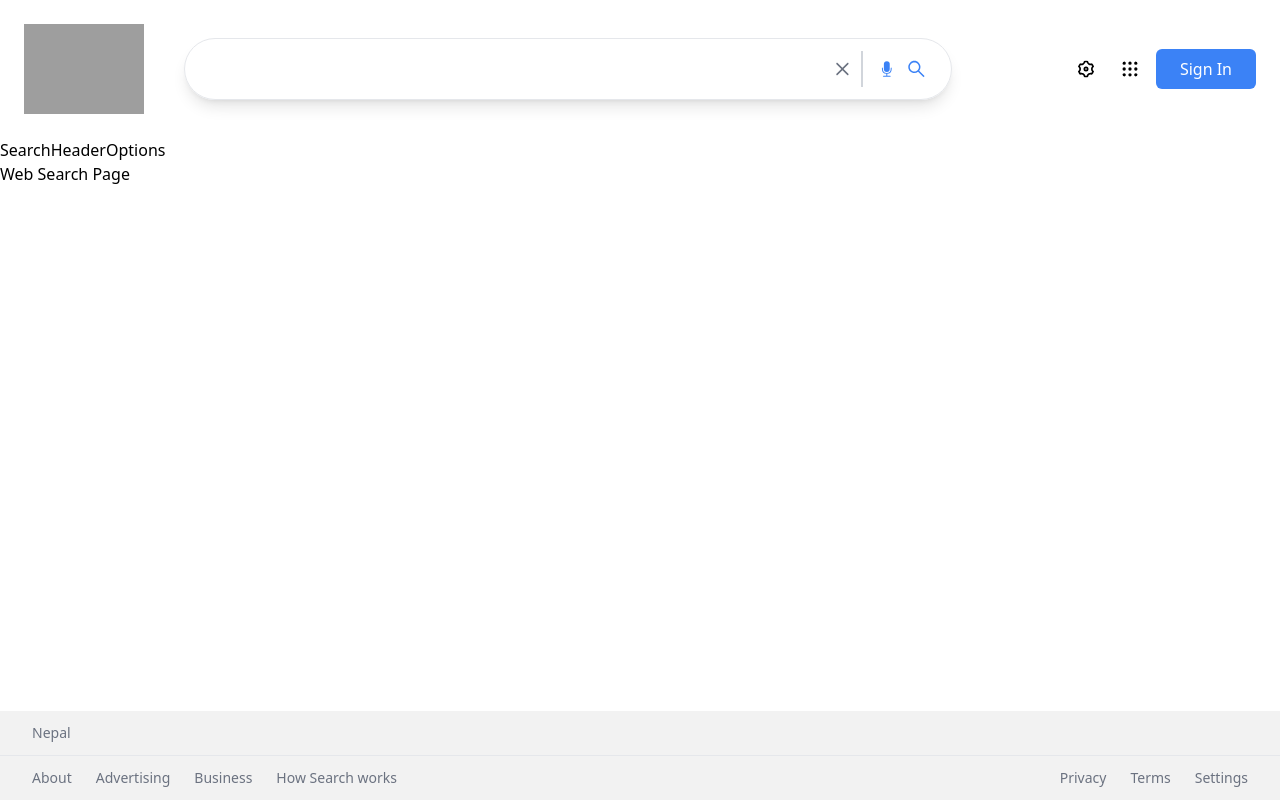
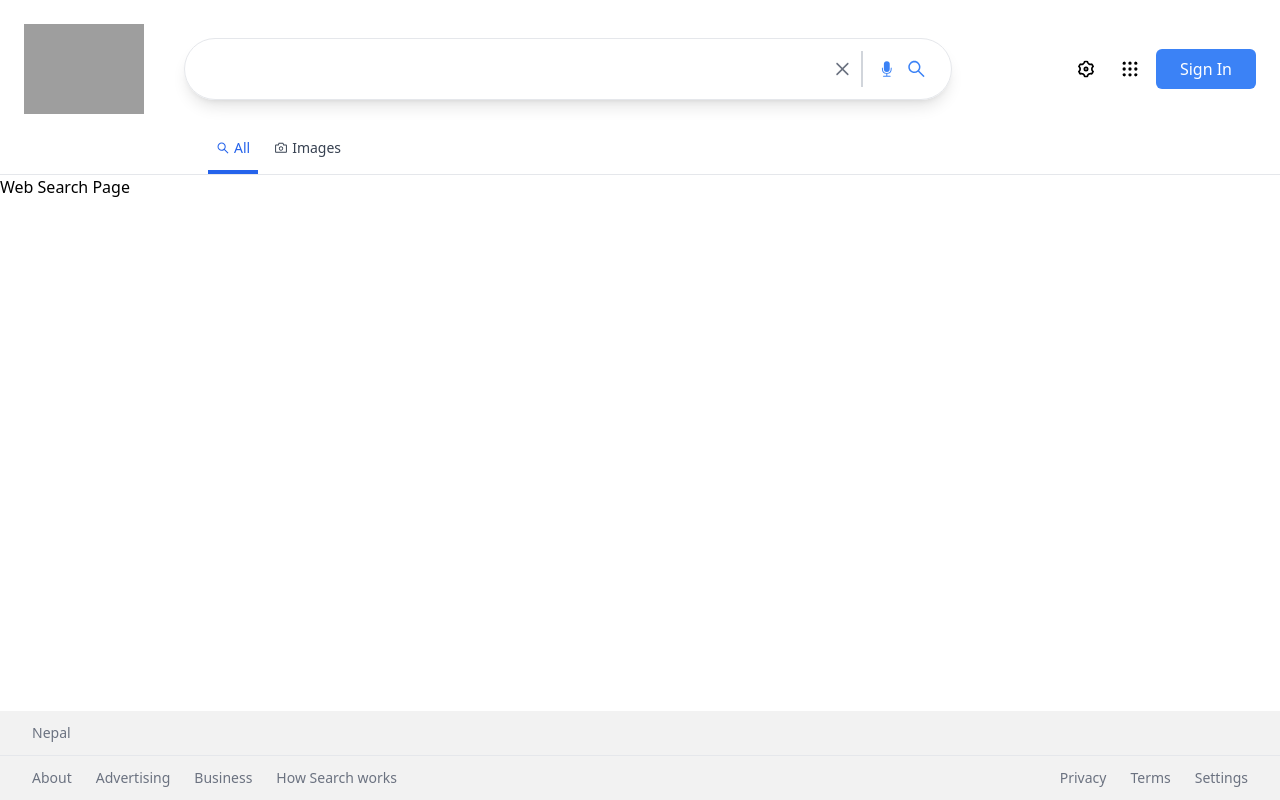
Before and after one commit to AsHim1123/Google-Clone-Next-JS-13, a Next.js app: page /search/web in a window 1280 px wide. Built offline with nearby package versions, Linux system fonts and the light colour scheme; no server answers; grey boxes are pictures that could not be loaded.

Commit message:
feat : complete the search header options

```diff
--- a/src/components/SearchHeaderOptions.jsx
+++ b/src/components/SearchHeaderOptions.jsx
@@ -1,9 +1,34 @@
+'use client'
 import React from 'react';
+import {AiOutlineCamera, AiOutlineSearch} from "react-icons/ai";
+import {usePathname, useRouter, useSearchParams} from "next/navigation";
 
 const SearchHeaderOptions = () => {
+    const router = useRouter();
+    const searchParams = useSearchParams();
+    const searchTerm = searchParams.get('searchTerm');
+    const selectTab = (tab) => {
+        router.push(`/search/${tab === "Images" ? "image" : "web"}?searchTerm=${searchTerm}`)
+    }
+
+    const pathname = usePathname()
     return (
-        <div>
-            SearchHeaderOptions
+        <div
+            className='flex space-x-2 select-none border-b w-full justify-center lg:justify-start lg:pl-52 text-gray-700 text-sm'>
+            <div onClick={() => selectTab("All")}
+                 className={`flex items-center space-x-1 border-b-4 border-transparent active:text-blue-500 cursor-pointer pb-3 px-2 ${pathname === '/search/web' &&
+                 ' !text-blue-600 !border-blue-600'}`}>
+                <AiOutlineSearch className='text-md'/>
+                <p>All</p>
+
+            </div>
+            <div onClick={() => selectTab("Images")}
+                 className={`flex items-center space-x-1 border-b-4 border-transparent active:text-blue-500 cursor-pointer pb-3 px-2 ${pathname === '/search/image' &&
+                 ' !text-blue-600 !border-blue-600'}`}>
+                <AiOutlineCamera className='text-md'/>
+                <p>Images</p>
+
+            </div>
         </div>
     );
 };
```
